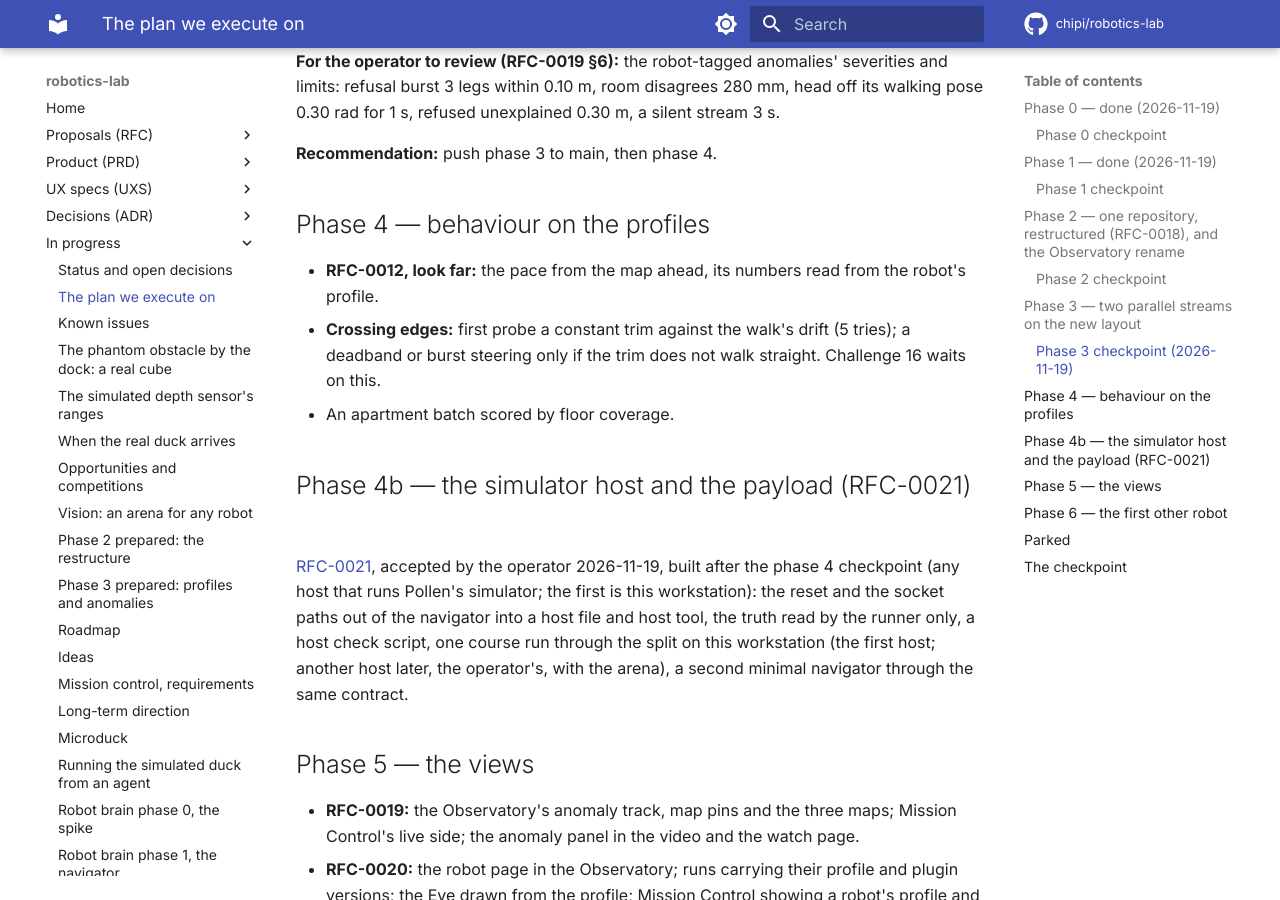
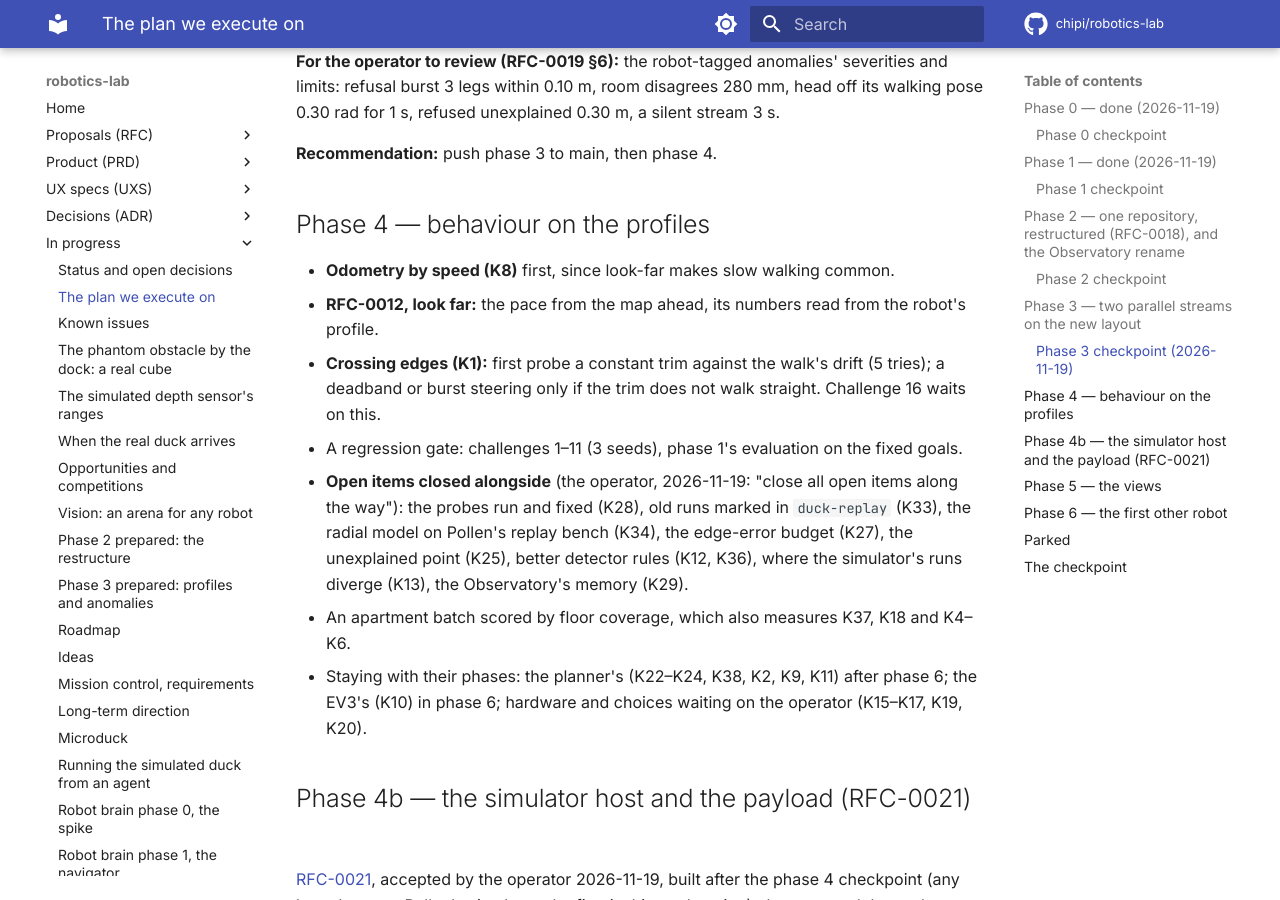
Before and after one commit to chipi/robotics-lab, an MkDocs documentation site: the page built from docs/wip/EXECUTION-PLAN.md, in a window 1280 px wide and 900 px high, scrolled down 4792 px. Built offline with MkDocs 1.6.1 and Material for MkDocs 9.7.7, drawn with Linux system fonts in a browser that asks for light colours; comment, search, counter and statistics services are not loaded.

Commit message:
plan: phase 4 lists what is running (K8 first, the regression gate, the open items closed alongside, and where the rest belong)
Co-Authored-By: Claude Opus 5.5 <noreply@anthropic.com>
Claude-Session: https://claude.ai/code/session_014cvkLDtihKBLiV2cbMenbC

```diff
--- a/docs/wip/EXECUTION-PLAN.md
+++ b/docs/wip/EXECUTION-PLAN.md
@@ -168,10 +168,19 @@ refusal burst 3 legs within 0.10 m, room disagrees 280 mm, head off its walking
 
 ## Phase 4 — behaviour on the profiles
 
+- **Odometry by speed (K8)** first, since look-far makes slow walking common.
 - **RFC-0012, look far:** the pace from the map ahead, its numbers read from the robot's profile.
-- **Crossing edges:** first probe a constant trim against the walk's drift (5 tries); a deadband or
-  burst steering only if the trim does not walk straight. Challenge 16 waits on this.
-- An apartment batch scored by floor coverage.
+- **Crossing edges (K1):** first probe a constant trim against the walk's drift (5 tries); a deadband
+  or burst steering only if the trim does not walk straight. Challenge 16 waits on this.
+- A regression gate: challenges 1–11 (3 seeds), phase 1's evaluation on the fixed goals.
+- **Open items closed alongside** (the operator, 2026-11-19: "close all open items along the way"):
+  the probes run and fixed (K28), old runs marked in `duck-replay` (K33), the radial model on
+  Pollen's replay bench (K34), the edge-error budget (K27), the unexplained point (K25), better
+  detector rules (K12, K36), where the simulator's runs diverge (K13), the Observatory's memory
+  (K29).
+- An apartment batch scored by floor coverage, which also measures K37, K18 and K4–K6.
+- Staying with their phases: the planner's (K22–K24, K38, K2, K9, K11) after phase 6; the EV3's
+  (K10) in phase 6; hardware and choices waiting on the operator (K15–K17, K19, K20).
 
 ## Phase 4b — the simulator host and the payload (RFC-0021)
 
```
